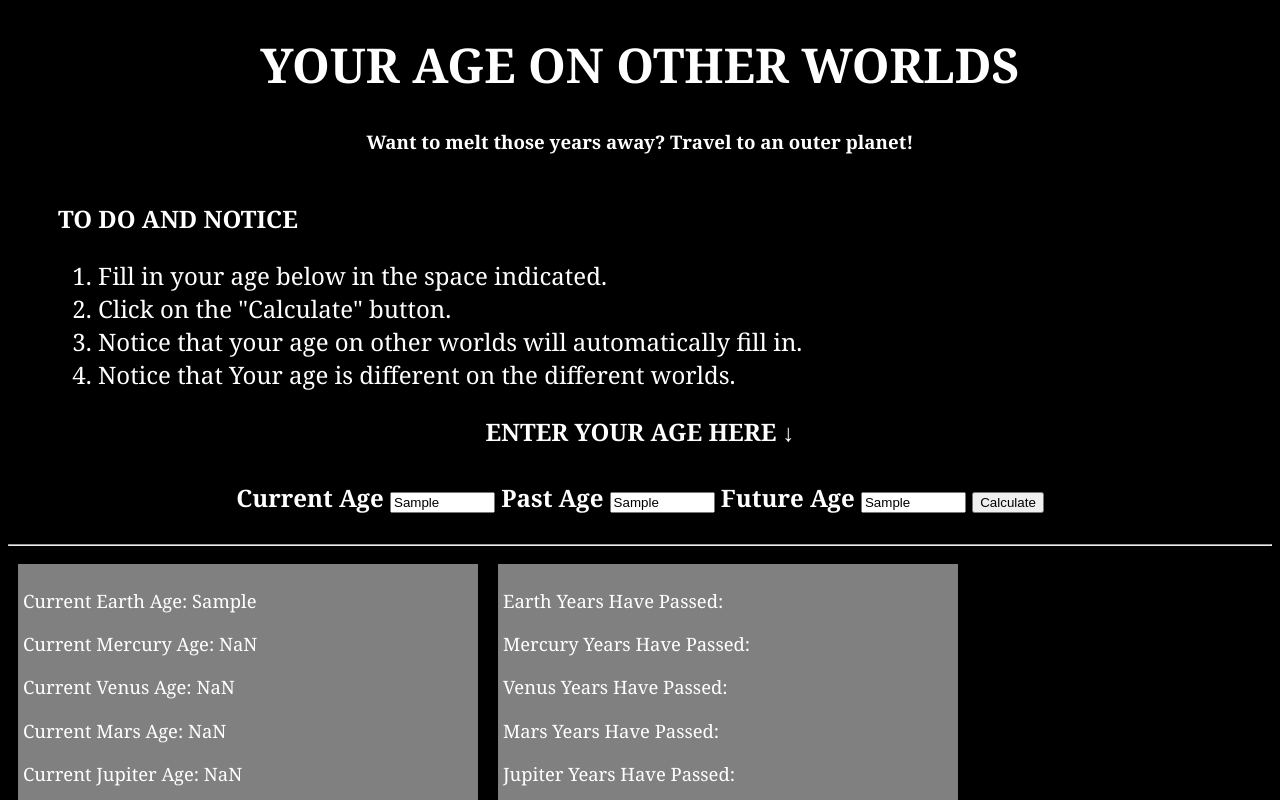
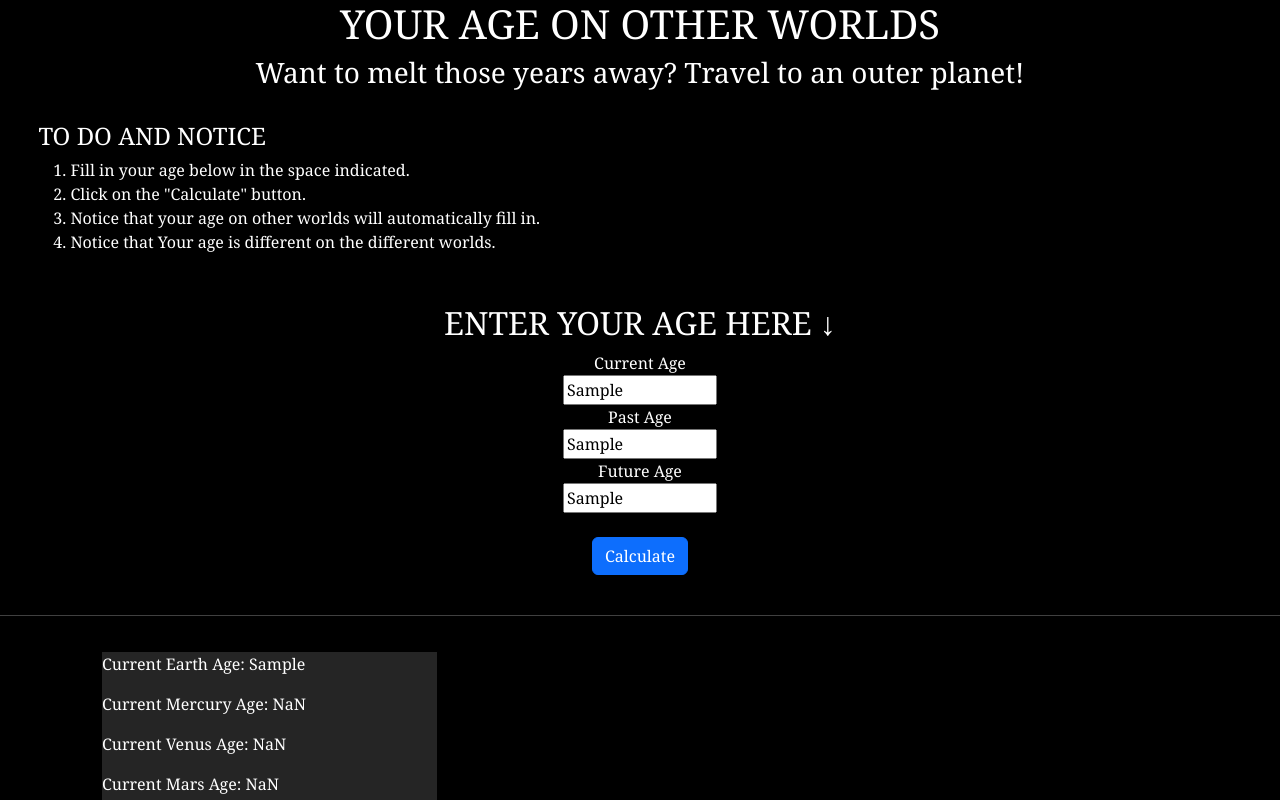
Before and after one commit to bbakshev/super-galactic-age, a website built with webpack: page src/index.html in a window 1280 px wide. Both pictures are taken after typing "Sample", "Sample", "Sample" into the empty fields and a click on the button "Calculate". Shown: the top 800 px of the page. Built offline with nearby package versions, Linux system fonts and the light colour scheme.

Commit message:
completed the ui logic for the years past output

```diff
--- a/src/css/styles.css
+++ b/src/css/styles.css
@@ -1,4 +1,4 @@
-body {
+/* body {
   background-color: black;
   color:white;
   font-family:Cambria, Cochin, serif;
@@ -58,10 +58,39 @@ h2 {
   margin: 10px;
   font-size: 1.15em;
   align-items: center;
-  background-color: grey;
+  background-color: rgb(46, 46, 46);
   padding: 5px;
 }
 
 .center-column {
   align-items: center;
+} */
+body {
+  background-color: black;
+  color:white;
+  font-family:Cambria, Cochin, serif;
 }
+
+.center-column {
+  display: flex;
+  justify-content: space-between;
+}
+
+.list-text-align{
+  margin-left: 3%;
+}
+.column {
+  width: 30%;
+  text-align: left;
+  margin: 20px;
+  background-color: rgba(107, 107, 107, 0.344);
+  color: #fff;
+}
+.age-input {
+  display: flex;
+  flex-direction: column;
+  align-items: center;
+}
+form {
+  margin-top: 50px;
+}
--- a/src/index.html
+++ b/src/index.html
@@ -4,8 +4,9 @@
     <title>Galactic Age Calculator</title>
   </head>
   <body>
-    <h1>YOUR AGE ON OTHER WORLDS</h1>
-    <h3>Want to melt those years away? Travel to an outer planet!</h3>
+    <h1 class="text-center">YOUR AGE ON OTHER WORLDS</h1>
+    <h3 class="text-center">Want to melt those years away? Travel to an outer planet!</h3><br>
+    <div class="list-text-align">
     <h4>TO DO AND NOTICE</h4>
     <ol>
       <li>Fill in your age below in the space indicated.</li>
@@ -13,18 +14,20 @@
       <li>Notice that your age on other worlds will automatically fill in.</li>
       <li>Notice that Your age is different on the different worlds.</li>
     </ol>
+  </div>
     <form class="input" id="form-input">
       <div class="age-input">
-        <label for="present-age"> ENTER YOUR AGE HERE ↓  <br><br>Current Age</label>
+        <h2>ENTER YOUR AGE HERE ↓</h2>
+        <label for="present-age">Current Age</label>
         <input type="text" name="present-age" size="10" id="present-age">
         <label for="past-age"> Past Age</label>
         <input type="text" name="past-age" size="10" id="past-age">
         <label for="future-age"> Future Age</label>
-        <input type="text" name="future-age" size="10" id="future-age">
-        <button type="submit">Calculate</button>
+        <input type="text" name="future-age" size="10" id="future-age"><br>
+        <button type="submit" class="btn btn-primary">Calculate</button>
       </div><br><hr>
     </form>
-    <div class="center-column">
+    <div class="container center-column">
       <div class="column">
         <div id="current-age">
           <p>Current Earth Age: <span id="current-earth"></span></p>
@@ -34,15 +37,19 @@
           <p>Current Jupiter Age: <span id="current-jupiter"></span></p>
         </div>
       </div>
+    </div>
+      <div class="container center-column">
     <div class="column">
       <div id="past-age">
         <p>Earth Years Have Passed: <span id="past-earth"></span></p>
         <p>Mercury Years Have Passed: <span id="past-mercury"></span></p>
         <p>Venus Years Have Passed: <span id="past-venus"></span></p>
-        <p>Mars Years Have Passed: <span id="parst-mars"></span></p>
+        <p>Mars Years Have Passed: <span id="past-mars"></span></p>
         <p>Jupiter Years Have Passed: <span id="past-jupiter"></span></p>
       </div>
     </div>
+    </div>
+    <div class="container center-column">
     <div class="column">
       <div id="future-age">
         <p>Earth Years Have Yet To Pass: <span id="future-earth"></span></p>
@@ -53,5 +60,6 @@
       </div>
     </div>
   </div>
+  </div>
   </body>
 </html>
--- a/src/index.js
+++ b/src/index.js
@@ -1,5 +1,7 @@
+import GalacticAge from './js/age.js';
+import 'bootstrap';
+import 'bootstrap/dist/css/bootstrap.min.css';
 import './css/styles.css';
-import GalacticAge from './js/age.js';
 
 function handleFormComplete(event) {
   event.preventDefault();
@@ -10,12 +12,19 @@ function handleFormComplete(event) {
 
   let ageOutput = new GalacticAge(presentAgeInput,pastAgeInput,futureAgeInput);
 
+  // display output for current age
   document.getElementById("current-earth").innerText = ageOutput.earthAge;
   document.getElementById("current-mercury").innerText = ageOutput.mercuryAge;
   document.getElementById("current-venus").innerText = ageOutput.venusAge;
   document.getElementById("current-mars").innerText = ageOutput.marsAge;
   document.getElementById("current-jupiter").innerText = ageOutput.jupiterAge;
 
+  // display output for past age
+  document.getElementById("past-earth").innerText = ageOutput.yearsPassedOnEarth();
+  document.getElementById("past-mercury").innerText = ageOutput.yearsPassedOnMercury();
+  document.getElementById("past-venus").innerText = ageOutput.yearsPassedOnVenus();
+  document.getElementById("past-mars").innerText = ageOutput.yearsPassedOnMars();
+  document.getElementById("past-jupiter").innerText = ageOutput.yearsPassedOnJupiter();
 
 }
 
--- a/src/js/age.js
+++ b/src/js/age.js
@@ -13,19 +13,19 @@ export default class GalacticAge {
   }
 
   yearsPassedOnMercury() {
-    return parseFloat(this.yearsPassedOnEarth() / 0.24);
+    return parseFloat(this.yearsPassedOnEarth() / 0.24).toFixed();
   }
 
   yearsPassedOnVenus() {
-    return parseFloat(this.yearsPassedOnEarth() / 0.62);
+    return parseFloat(this.yearsPassedOnEarth() / 0.62).toFixed();
   }
 
   yearsPassedOnMars() {
-    return parseFloat(this.yearsPassedOnEarth() / 1.88);
+    return parseFloat(this.yearsPassedOnEarth() / 1.88).toFixed();
   }
 
   yearsPassedOnJupiter() {
-    return parseFloat(this.yearsPassedOnEarth() / 11.86);
+    return parseFloat(this.yearsPassedOnEarth() / 11.86).toFixed();
   }
 
   yearsYetToPassOnEarth() {
```
Lines whose indentation alone changed are shown as unchanged.
